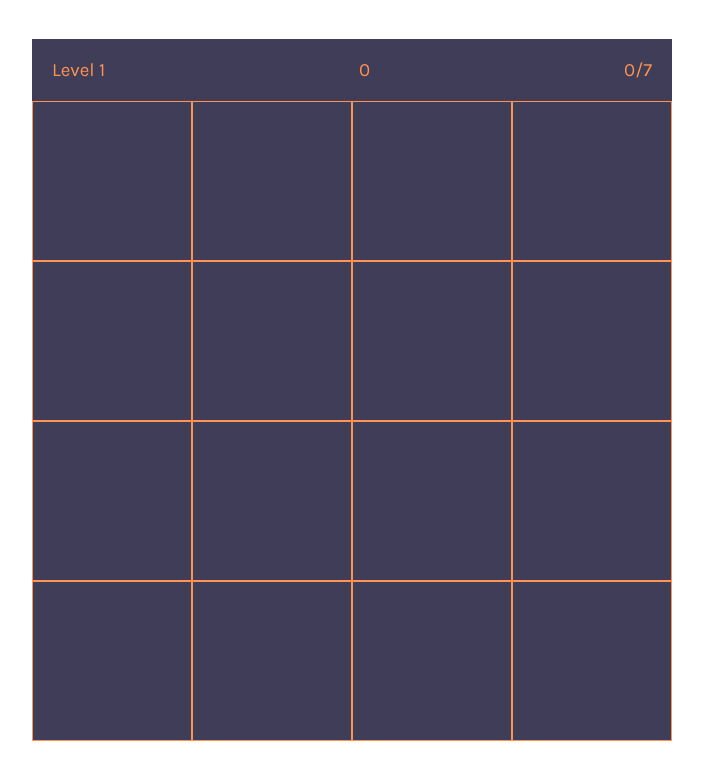
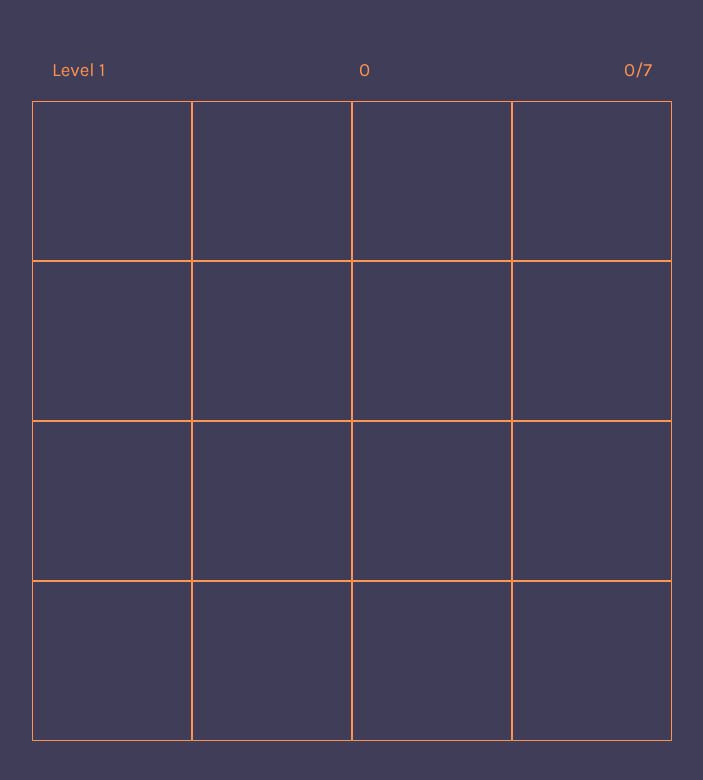
Before and after one commit to soleilyasmina/memoreyes, a React (Create React App) app: page / in a window 1280 px wide. Shown: the top 780 px of the page, without its empty margins (288-991 px from the left). Built offline with nearby package versions, Linux system fonts and the light colour scheme.

Commit message:
change color palette

```diff
--- a/src/App.css
+++ b/src/App.css
@@ -4,6 +4,7 @@
   justify-content: center;
   align-items: center;
   height: 100vh;
+  background: #403D58;
 }
 
 .stats {
```
